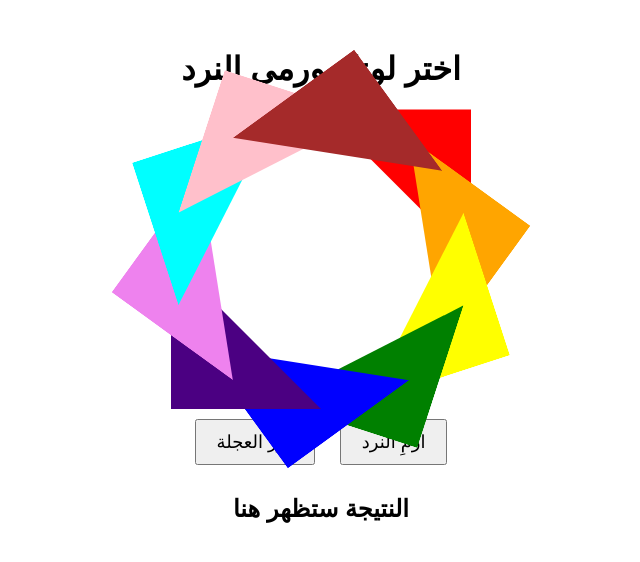
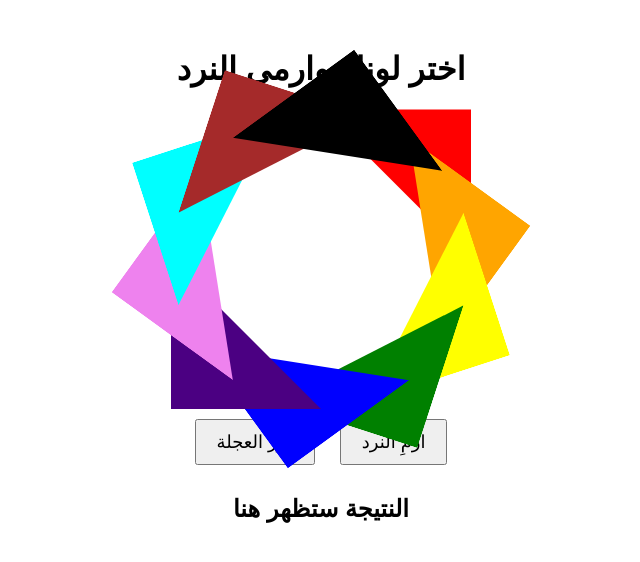
Before and after one commit to saifsanod-eng/Habit-dice1, a plain HTML site: page Index.html in a window 1280 px wide. Shown: the whole page, without its empty margins (319-959 px from the left). Drawn offline with Linux system fonts and the light colour scheme.

Commit message:
Add files via upload

```diff
--- a/Index.html
+++ b/Index.html
@@ -3,7 +3,7 @@
 <head>
 <meta charset="UTF-8">
 <meta name="viewport" content="width=device-width, initial-scale=1.0">
-<title>دائرة الألوان + النرد</title>
+<title>دائرة العادات + النرد</title>
 <style>
 body { font-family: Arial, sans-serif; text-align: center; margin-top: 50px; }
 .circle { width: 300px; height: 300px; border-radius: 50%; margin: 0 auto; position: relative; }
@@ -13,18 +13,17 @@ button { padding: 10px 20px; font-size: 18px; margin: 10px; cursor: pointer; }
 </style>
 </head>
 <body>
-<h1>اختر لونك ورمي النرد</h1>
+<h1>اختر لونك وارمي النرد</h1>
 <div class="circle" id="colorWheel"></div>
 <button onclick="spinWheel()">دور العجلة</button>
 <button onclick="rollDice()">ارمِ النرد</button>
 <div id="result">النتيجة ستظهر هنا</div>
 
 <script>
-const colors = ['#FF0000','#FFA500','#FFFF00','#008000','#0000FF','#4B0082','#EE82EE','#00FFFF','#FFC0CB','#A52A2A'];
+const colors = ['#FF0000','#FFA500','#FFFF00','#008000','#0000FF','#4B0082','#EE82EE','#00FFFF','#A52A2A','#000000'];
 const pagesPerColor = 6;
 let selectedColorIndex = null;
 
-// رسم الدائرة
 const wheel = document.getElementById('colorWheel');
 colors.forEach((color, i) => {
   const segment = document.createElement('div');
```
